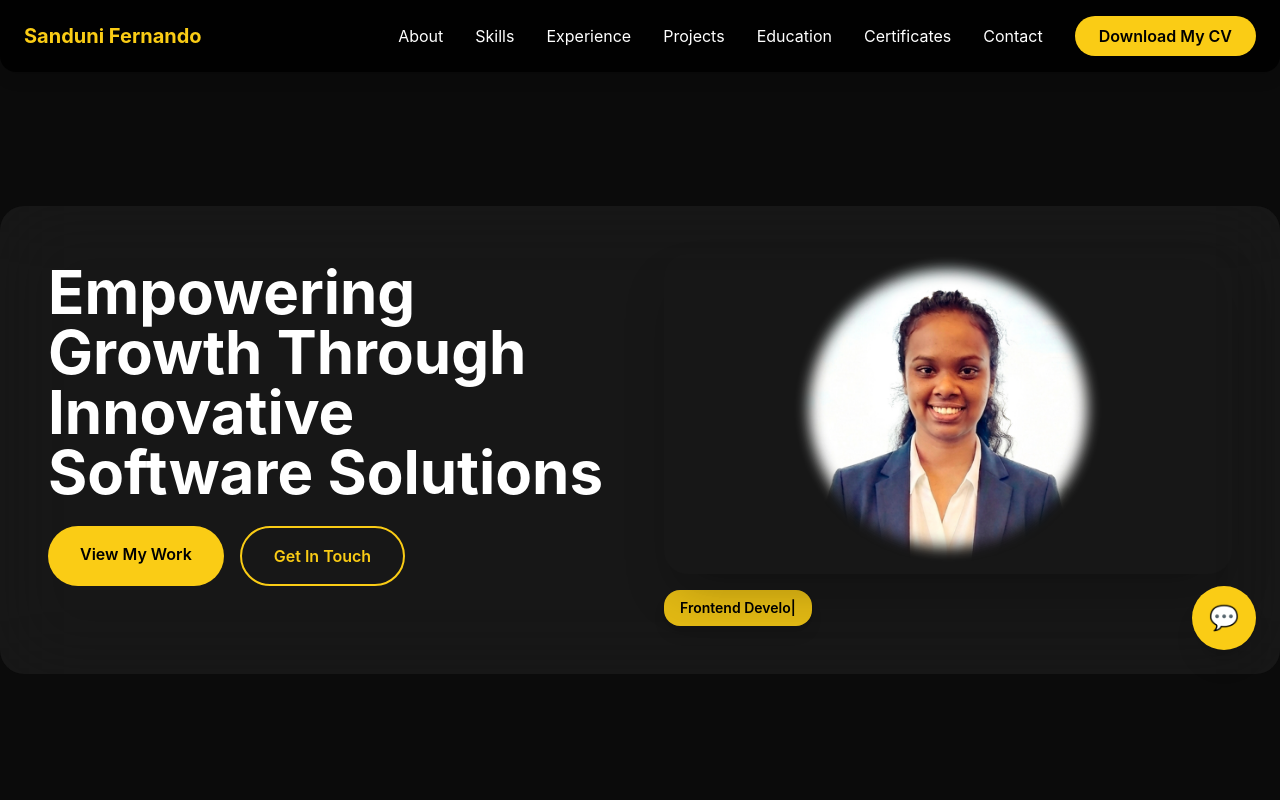
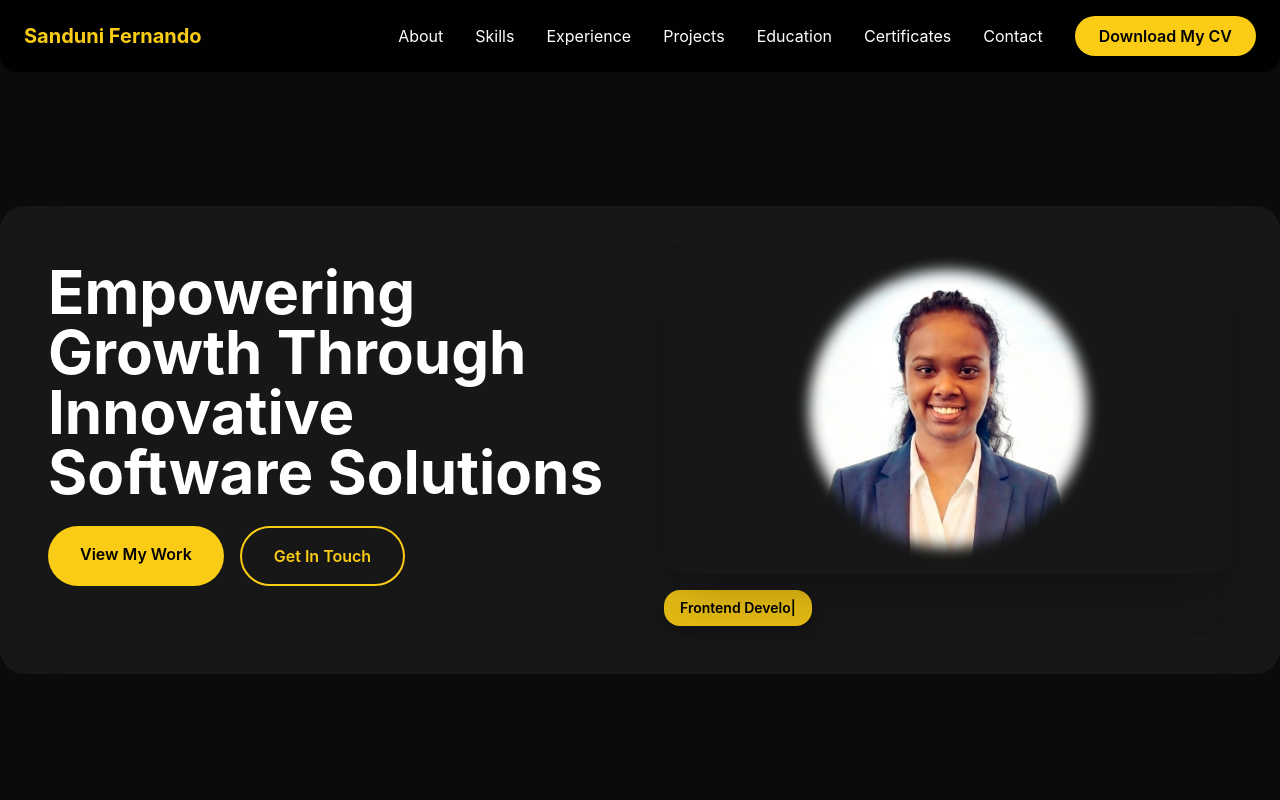
Before and after one commit to sanduf01/my-portfolio, a React (Vite) app in the folder portfolio/: page / in a window 1280 px wide. Shown: the top 800 px of the page. Built offline with nearby package versions, Linux system fonts and the light colour scheme.

Commit message:
Update App.jsx

```diff
--- a/portfolio/src/App.jsx
+++ b/portfolio/src/App.jsx
@@ -471,7 +471,6 @@ export default function App() {
                 <span ref={typedRef}></span>
               </div>
             </div>
-            <a href="#contact" className="absolute -bottom-6 -right-6 bg-yellow-400 text-black w-16 h-16 rounded-full flex items-center justify-center text-2xl shadow-xl transition-transform duration-300 hover:scale-110">💬</a>
           </motion.div>
         </div>
       </section>
```
